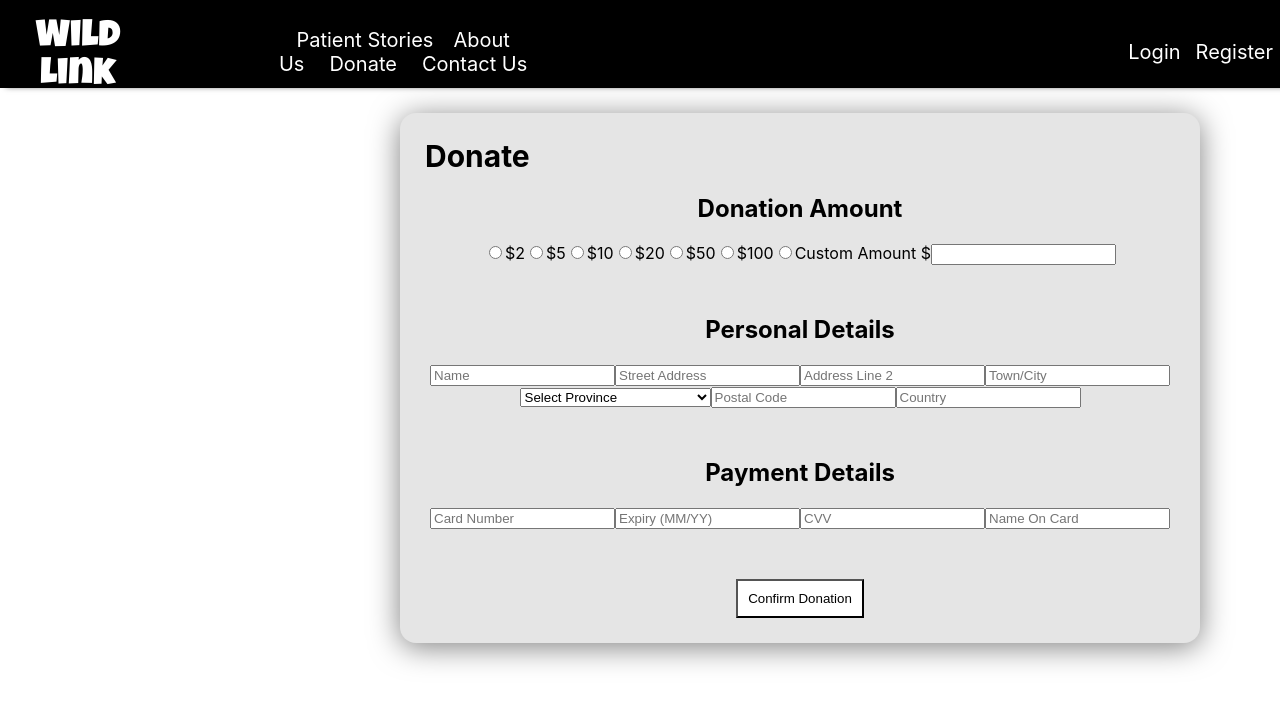
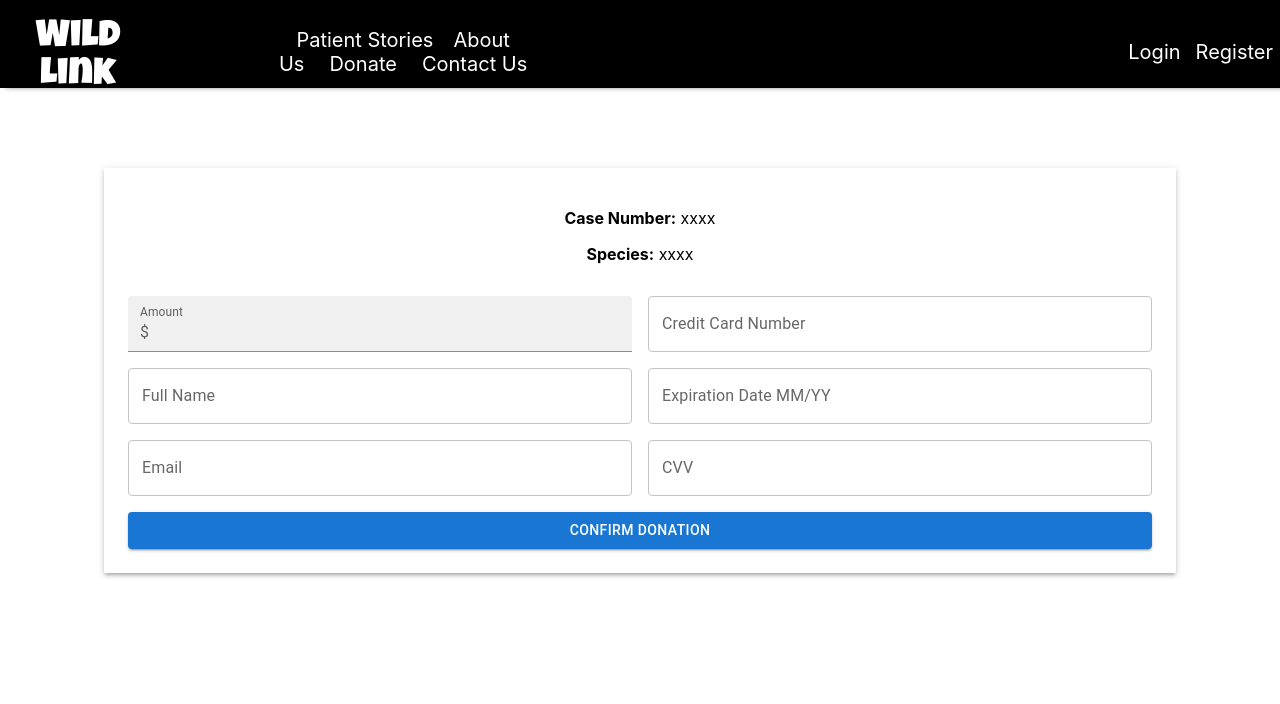
Before and after one commit to pformb/wild-link, a React (Create React App) app in the folder frontend/: page /donate in a window 1280 px wide. Shown: the top 704 px of the page. Built offline with nearby package versions, Linux system fonts and the light colour scheme.

Commit message:
feature/donate

```diff
--- a/frontend/src/App.js
+++ b/frontend/src/App.js
@@ -1,7 +1,7 @@
 // import { useApplicationData } from '../src/hooks/useApplicationData.js';
 import HomeRoute from './routes/HomeRoute.jsx';
 import LoginPage from './components/LoginPage.jsx'
-import DonatePage from './components/DonatePage.jsx'
+import DonateForm from './components/DonateForm.jsx'
 import RegistrationPage from './components/RegistrationPage.jsx'
 import PatientStoriesPage from './components/PatientStoriesPage.jsx'
 import PatientsListPage from './components/PatientsListPage.jsx'
@@ -35,12 +35,13 @@ function App() {
     <Route path="/home" element={<HomeRoute />} />
     <Route path="/login" element={<LoginPage setEmail={setEmail} setLoggedIn={setLoggedIn} />} />
     <Route path="/register" element={<RegistrationPage setLoggedIn={setLoggedIn}/>} />
-    <Route path="/donate" element={<DonatePage />} />
+    <Route path="/donate" element={<DonateForm/>} />
     <Route path="/patientstories" element={<PatientStoriesPage />} />
     <Route path="/contactus" element={<ContactUsPage />} />
     <Route path="/:orgId/patients" element={<PatientsListPage />} />
     <Route path="organizations/:orgId/patients/new" element={<PatientForm />} />
     <Route path="organizations/:orgId/patients/:patientId/edit" element={<PatientForm />} />
+
 
     </Routes>
     </BrowserRouter>
--- /dev/null
+++ b/frontend/src/components/DonateForm.jsx
@@ -0,0 +1,119 @@
+import React, { useState } from 'react';
+import TextField from '@mui/material/TextField';
+import Button from '@mui/material/Button';
+import Box from '@mui/material/Box';
+import Grid from '@mui/material/Grid';
+import FormControl from '@mui/material/FormControl';
+import InputLabel from '@mui/material/InputLabel';
+import FilledInput from '@mui/material/FilledInput';
+import InputAdornment from '@mui/material/InputAdornment';
+
+const DonationForm = () => {
+  const [donationAmount, setDonationAmount] = useState('');
+  const [fullName, setFullName] = useState('');
+  const [email, setEmail] = useState('');
+  const [creditCardNumber, setCreditCardNumber] = useState('');
+  const [expirationDate, setExpirationDate] = useState('');
+  const [cvv, setCVV] = useState('');
+
+  const handleDonation = () => {
+    // Implement donation handling logic here
+    console.log(`Donation Amount: ${donationAmount}`);
+    console.log(`Full Name: ${fullName}`);
+    console.log(`Email: ${email}`);
+    console.log(`Credit Card Number: ${creditCardNumber}`);
+    console.log(`Expiration Date: ${expirationDate}`);
+    console.log(`CVV: ${cvv}`);
+    // Reset form fields after submission
+    setDonationAmount('');
+    setFullName('');
+    setEmail('');
+    setCreditCardNumber('');
+    setExpirationDate('');
+    setCVV('');
+  };
+
+  return (
+    <Box sx={{ width: "80%", mx: "auto", boxShadow: 3, p: 3, mt: 10 }}>
+      <Grid container spacing={2}>
+        <Grid item xs={12}>
+          <p><strong>Case Number:</strong> xxxx</p>
+          <p><strong>Species:</strong> xxxx</p>
+        </Grid>
+
+        <Grid item xs={12} sm={6}>
+        <FormControl fullWidth variant="filled">
+          <InputLabel htmlFor="filled-adornment-amount">Amount</InputLabel>
+          <FilledInput
+            id="filled-adornment-amount"
+            startAdornment={<InputAdornment position="start">$</InputAdornment>}
+            label="Donation Amount"
+            variant="outlined"
+            value={donationAmount}
+            onChange={(e) => setDonationAmount(e.target.value)}
+          />
+        </FormControl>
+        </Grid>
+        <Grid item xs={12} sm={6}>
+          <Box sx={{ textAlign: 'right' }}>
+            <TextField
+              label="Credit Card Number"
+              variant="outlined"
+              value={creditCardNumber}
+              onChange={(e) => setCreditCardNumber(e.target.value)}
+              fullWidth
+            />
+          </Box>
+        </Grid>
+        <Grid item xs={12} sm={6}>
+          <TextField
+            label="Full Name"
+            variant="outlined"
+            value={fullName}
+            onChange={(e) => setFullName(e.target.value)}
+            fullWidth
+          />
+        </Grid>
+        <Grid item xs={12} sm={6}>
+          <Box sx={{ textAlign: 'right' }}>
+            <TextField
+              label="Expiration Date MM/YY"
+              variant="outlined"
+              value={expirationDate}
+              onChange={(e) => setExpirationDate(e.target.value)}
+              fullWidth
+            />
+          </Box>
+        </Grid>
+        <Grid item xs={12} sm={6}>
+          <TextField
+            label="Email"
+            variant="outlined"
+            value={email}
+            onChange={(e) => setEmail(e.target.value)}
+            fullWidth
+          />
+        </Grid>
+        <Grid item xs={12} sm={6}>
+          <Box sx={{ textAlign: 'right' }}>
+            <TextField
+              label="CVV"
+              variant="outlined"
+              value={cvv}
+              onChange={(e) => setCVV(e.target.value)}
+              fullWidth
+            />
+          </Box>
+        </Grid>
+
+        <Grid item xs={12}>
+          <Button variant="contained" color="primary" onClick={handleDonation} fullWidth>
+            Confirm Donation
+          </Button>
+        </Grid>
+      </Grid>
+    </Box>
+  );
+};
+
+export default DonationForm;
--- a/frontend/src/components/DonatePage.jsx
+++ /dev/null
@@ -1,76 +0,0 @@
-import  '../styles/DonatePage.scss';
-
-const DonatePage = () => {
-  return (
-
-    <div className="donate-page">
-      <div className="donate-form">
-      <h2 className="donate-header">Donate</h2>
-      <div className="donation-amount">
-  <h2>Donation Amount</h2>
-  <input type="radio" id="amount2" name="donationAmount" value="2" />
-  <label htmlFor="amount2">$2</label>
-
-  <input type="radio" id="amount5" name="donationAmount" value="5" />
-  <label htmlFor="amount5">$5</label>
-
-  <input type="radio" id="amount10" name="donationAmount" value="10" />
-  <label htmlFor="amount10">$10</label>
-
-  <input type="radio" id="amount20" name="donationAmount" value="20" />
-  <label htmlFor="amount20">$20</label>
-
-  <input type="radio" id="amount50" name="donationAmount" value="50" />
-  <label htmlFor="amount50">$50</label>
-
-  <input type="radio" id="amount100" name="donationAmount" value="100" />
-  <label htmlFor="amount100">$100</label>
-
-  <input type="radio" id="customAmount" name="donationAmount" value="custom" />
-  <label htmlFor="customAmount">Custom Amount $</label>
-  <input type="number" id="customAmountInput" name="customAmount" />
-</div>
-<div className='personal-details'>
-      <form>
-      <h2>Personal Details</h2>
-  <input type="text" placeholder="Name" />
-  <input type="text" placeholder="Street Address" />
-  <input type="text" placeholder="Address Line 2" />
-  <input type="text" placeholder="Town/City" />
-  <select>
-    <option value="" disabled selected>Select Province</option>
-    <option value="AB">Alberta</option>
-    <option value="BC">British Columbia</option>
-    <option value="MB">Manitoba</option>
-    <option value="NB">New Brunswick</option>
-    <option value="NL">Newfoundland and Labrador</option>
-    <option value="NS">Nova Scotia</option>
-    <option value="NT">Northwest Territories</option>
-    <option value="NU">Nunavut</option>
-    <option value="ON">Ontario</option>
-    <option value="PE">Prince Edward Island</option>
-    <option value="QC">Quebec</option>
-    <option value="SK">Saskatchewan</option>
-    <option value="YT">Yukon</option>
-  </select>
-  <input type="text" placeholder="Postal Code" />
-  <input type="text" placeholder="Country" />
-
-</form>
-</div>
-
-<div className="payment-details">
-  <h2>Payment Details</h2>
-  <input type="text" placeholder="Card Number" />
-  <input type="text" placeholder="Expiry (MM/YY)" />
-  <input type="text" placeholder="CVV" />
-  <input type="text" placeholder="Name On Card" />
-</div>
-<button className="donate-button" type="submit">Confirm Donation</button>
-
-      </div>
-    </div>
-  );
-}
-
-export default DonatePage;
--- a/frontend/src/components/OrganizationCard.jsx
+++ b/frontend/src/components/OrganizationCard.jsx
@@ -1,8 +1,9 @@
 import '../styles/OrganizationCard.scss';
 import { Link } from 'react-router-dom';
+import Button from '@mui/material/Button';
 
 const OrganizationCard = (orgData) => {
-  console.log(`orgData:`, orgData);
+
   return (
     <div className="organization-card">
       <img
@@ -15,7 +16,7 @@ const OrganizationCard = (orgData) => {
       <p className="organization-website">{orgData.website_url}</p>
       <p className="organization-phone">{orgData.phone_number}</p>
       <Link to={`/${orgData.id}/patients`}>
-        <button className="btn-view-org">View</button>
+      <Button variant="outlined">View More</Button>
       </Link>
     </div>
   );
--- a/frontend/src/components/PatientCard.jsx
+++ b/frontend/src/components/PatientCard.jsx
@@ -4,7 +4,6 @@ import BasicModal from '../routes/BasicModal';
 
 const PatientCard = ({ pat }) => {
 
-  console.log(`patData on card:`, pat);
 
   const [isModalOpen, setIsModalOpen] = useState(false);
 
@@ -19,12 +18,11 @@ const PatientCard = ({ pat }) => {
           className="patient-prof-pic"
           src={pat.image}
           alt={pat.name} />
-          <h2 className="patient-name">{pat.species}</h2>
+          <p className="patient-name"><strong>{pat.species}</strong></p>
         <div className="patient-details">
 
-          <h3 className="patient-status">Status: {pat.is_released ? 'Released' : 'Admitted'}</h3>
+          <p className="patient-status"><strong>Status:</strong> {pat.is_released ? 'Released' : 'Admitted'}</p>
           <BasicModal patient={pat} open={isModalOpen} onClose={handleCloseModal} />
-
         </div>
       </div>
     </div>
--- a/frontend/src/components/PatientStoriesPage.jsx
+++ b/frontend/src/components/PatientStoriesPage.jsx
@@ -6,7 +6,6 @@ const PatientStoriesPage = () => {
 
   const orgData = useAllOrganizations();
 
-  console.log(orgData);
 
   return (
     <div className="patient-stories">
--- a/frontend/src/components/PatientsListPage.jsx
+++ b/frontend/src/components/PatientsListPage.jsx
@@ -6,8 +6,6 @@ import { useParams } from 'react-router-dom';
 const PatientsListPage = () => {
   const { orgId } = useParams(); // Get orgId from URL params
   const patData = useAllPatientsByOrg(orgId); // Pass orgId to the hook
-  console.log('patdata on page:', patData);
-
   return (
     <div className="patients-list">
       <div className="patients-list-page">
--- a/frontend/src/hooks/useAllPatientsByOrg.js
+++ b/frontend/src/hooks/useAllPatientsByOrg.js
@@ -6,7 +6,6 @@ function useAllPatientsByOrg(orgId) {
 
   useEffect(() => {
     const fetchData = async () => {
-      console.log(`on Hook orgId:`, orgId);
       const endpoint = `/api/organizations/${orgId}/patients`;
       try {
         const response = await fetch(endpoint);
--- a/frontend/src/styles/OrganizationCard.scss
+++ b/frontend/src/styles/OrganizationCard.scss
@@ -50,3 +50,7 @@
 .organization-website {
   margin-top: 1px
 }
+
+.organization-name {
+  margin-bottom: 5px;
+}
--- a/frontend/src/styles/PatientCard.scss
+++ b/frontend/src/styles/PatientCard.scss
@@ -36,7 +36,7 @@
 
 .patient-name {
   margin: 5px 0;
-  font-size: 20px;
+  font-size: 15px;
   color: black
 }
 
@@ -47,8 +47,8 @@
 
 .btn-view-pat {
   margin-top: 5px;
-  height: 20px;
-  width: 75px;
+  height: 15px;
+  width: 50px;
   cursor: pointer;
   background-color: #4CAF50;
   color: white;
```
Also changed, not shown: frontend/src/Routes/BasicModal.jsx (+17 -13 lines).
